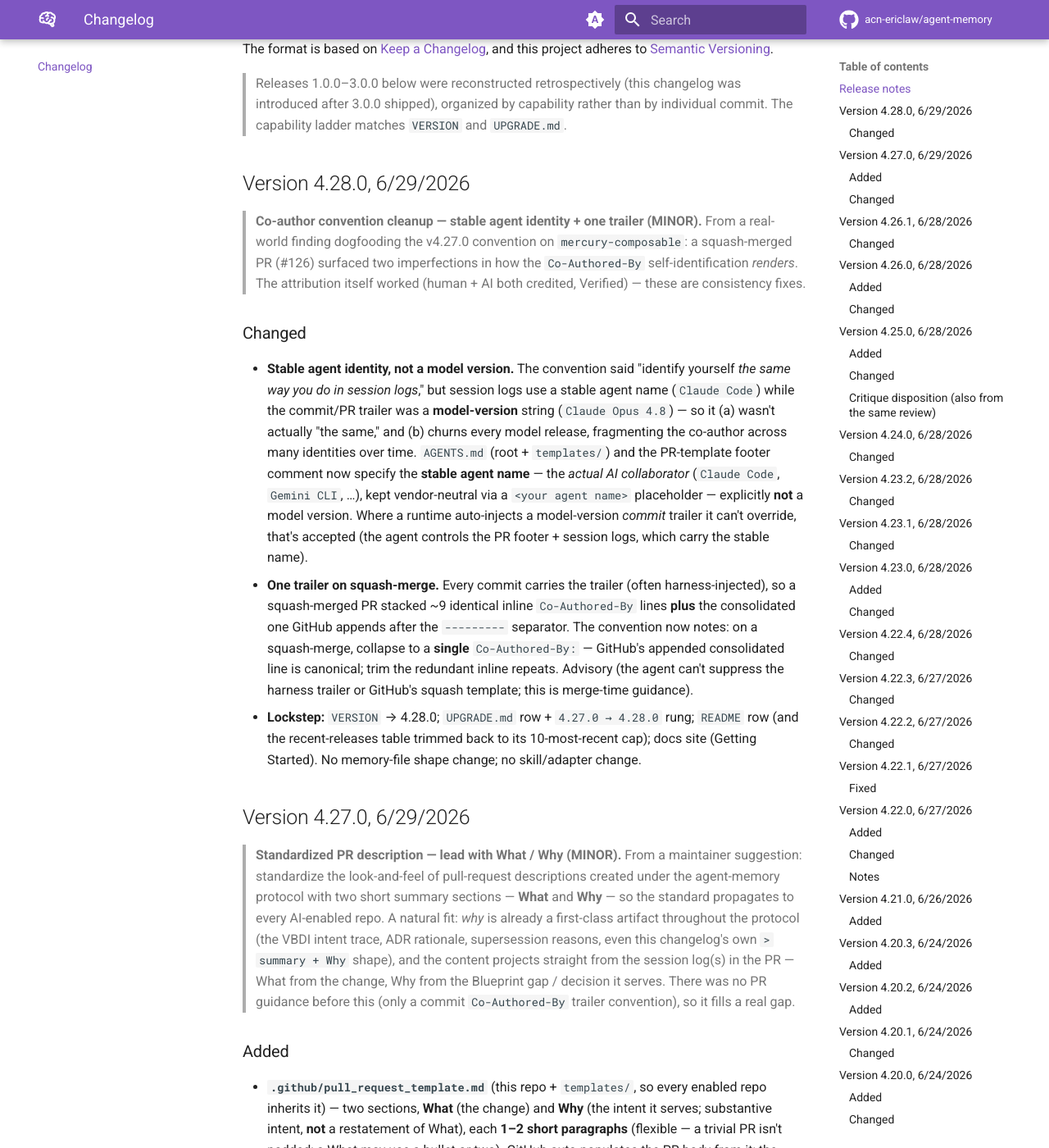
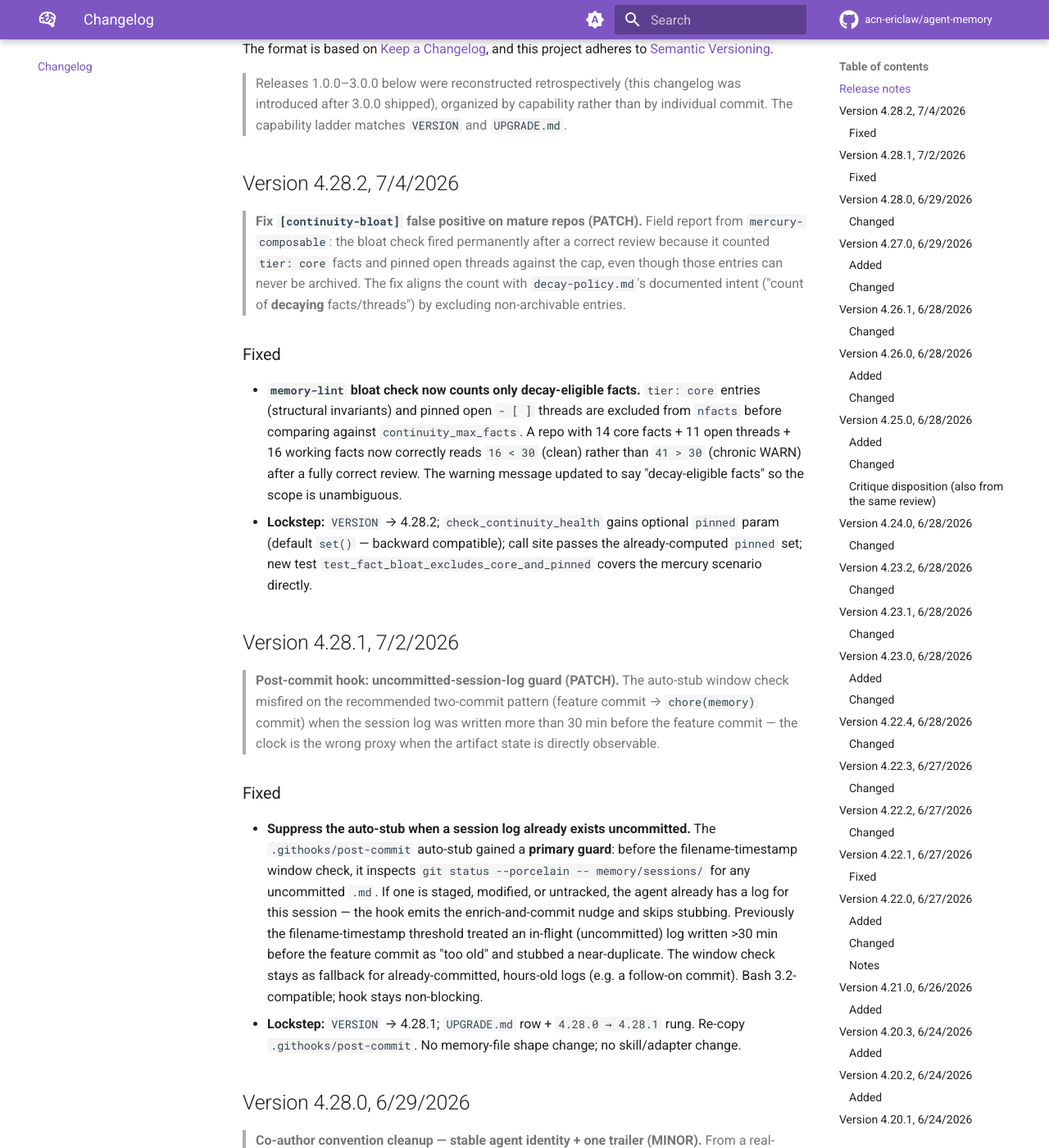
Before and after one commit to acn-ericlaw/agent-memory, an MkDocs documentation site: the page built from docs/changelog.md, in a window 1280 px wide and 1400 px high, scrolled down 273 px. Shown: the whole window at 82% size. Built offline with MkDocs 1.6.1 and Material for MkDocs 9.7.7, drawn with Linux system fonts in a browser that asks for light colours; comment, search, counter and statistics services are not loaded.

Commit message:
fix(memory-lint): continuity-bloat counts only decay-eligible facts (v4.28.2)
The [continuity-bloat] fact-count check compared continuity_max_facts
against ALL continuity footers, including tier:core invariants and
pinned - [ ] open threads — entries that can never be archived. On a
mature repo (field report: mercury-composable, 41 footers / 14 core /
11 open threads) the warning stayed red even immediately after a fully
correct REVIEW.md ritual, turning the primary lean signal into chronic
noise → alarm fatigue (the exact "nobody archives" failure v4.24.0 set
out to fix).

Align the count with decay-policy.md's documented intent ("count of
decaying facts/threads"): check_continuity_health now excludes tier:core
and pinned ids before comparing. A repo with 14 core + 11 open threads +
16 working facts reads 16 < 30 (clean) instead of 41 > 30.

- Python + Node runtimes at parity; both gain an optional `pinned` arg
  (default empty — backward compatible) and pass the already-computed set.
- Warning text now reads "decay-eligible facts" so the scope is explicit.
- Mirror regression test (test_fact_bloat_excludes_core_and_pinned)
  added to both suites; 35/35 pass each. Live lint on both runtimes
  produces byte-identical output.
- Lockstep: VERSION → 4.28.2; CHANGELOG (also backfills the missing
  4.28.1 section); README recent-releases table; UPGRADE.md capability
  row + 4.28.1 → 4.28.2 rung. Also fixed a pre-existing 4.28.0/4.28.1
  ordering swap in the UPGRADE.md table and rung sections.

Co-Authored-By: Claude Code <noreply@anthropic.com>

```diff
--- a/CHANGELOG.md
+++ b/CHANGELOG.md
@@ -10,6 +10,44 @@ and this project adheres to [Semantic Versioning](https://semver.org/spec/v2.0.0
 > Releases 1.0.0–3.0.0 below were reconstructed retrospectively (this changelog was
 > introduced after 3.0.0 shipped), organized by capability rather than by individual
 > commit. The capability ladder matches `VERSION` and `UPGRADE.md`.
+
+## Version 4.28.2, 7/4/2026
+
+> **Fix `[continuity-bloat]` false positive on mature repos (PATCH).** Field report from
+> `mercury-composable`: the bloat check fired permanently after a correct review because it
+> counted `tier: core` facts and pinned open threads against the cap, even though those entries
+> can never be archived. The fix aligns the count with `decay-policy.md`'s documented intent
+> ("count of **decaying** facts/threads") by excluding non-archivable entries.
+
+### Fixed
+- **`memory-lint` bloat check now counts only decay-eligible facts.** `tier: core` entries
+  (structural invariants) and pinned open `- [ ]` threads are excluded from `nfacts` before
+  comparing against `continuity_max_facts`. A repo with 14 core facts + 11 open threads + 16
+  working facts now correctly reads `16 < 30` (clean) rather than `41 > 30` (chronic WARN) after
+  a fully correct review. The warning message updated to say "decay-eligible facts" so the scope
+  is unambiguous.
+- **Lockstep:** `VERSION` → 4.28.2; `check_continuity_health` gains optional `pinned` param
+  (default `set()` — backward compatible); call site passes the already-computed `pinned` set;
+  new test `test_fact_bloat_excludes_core_and_pinned` covers the mercury scenario directly.
+
+## Version 4.28.1, 7/2/2026
+
+> **Post-commit hook: uncommitted-session-log guard (PATCH).** The auto-stub window check misfired
+> on the recommended two-commit pattern (feature commit → `chore(memory)` commit) when the session
+> log was written more than 30 min before the feature commit — the clock is the wrong proxy when the
+> artifact state is directly observable.
+
+### Fixed
+- **Suppress the auto-stub when a session log already exists uncommitted.** The `.githooks/post-commit`
+  auto-stub gained a **primary guard**: before the filename-timestamp window check, it inspects
+  `git status --porcelain -- memory/sessions/` for any uncommitted `.md`. If one is staged, modified,
+  or untracked, the agent already has a log for this session — the hook emits the enrich-and-commit
+  nudge and skips stubbing. Previously the filename-timestamp threshold treated an in-flight
+  (uncommitted) log written >30 min before the feature commit as "too old" and stubbed a
+  near-duplicate. The window check stays as fallback for already-committed, hours-old logs (e.g. a
+  follow-on commit). Bash 3.2-compatible; hook stays non-blocking.
+- **Lockstep:** `VERSION` → 4.28.1; `UPGRADE.md` row + `4.28.0 → 4.28.1` rung. Re-copy
+  `.githooks/post-commit`. No memory-file shape change; no skill/adapter change.
 
 ## Version 4.28.0, 6/29/2026
 
```
Also changed, not shown: README.md (+2 -2 lines), UPGRADE.md (+39 -13 lines), 5 other files.
